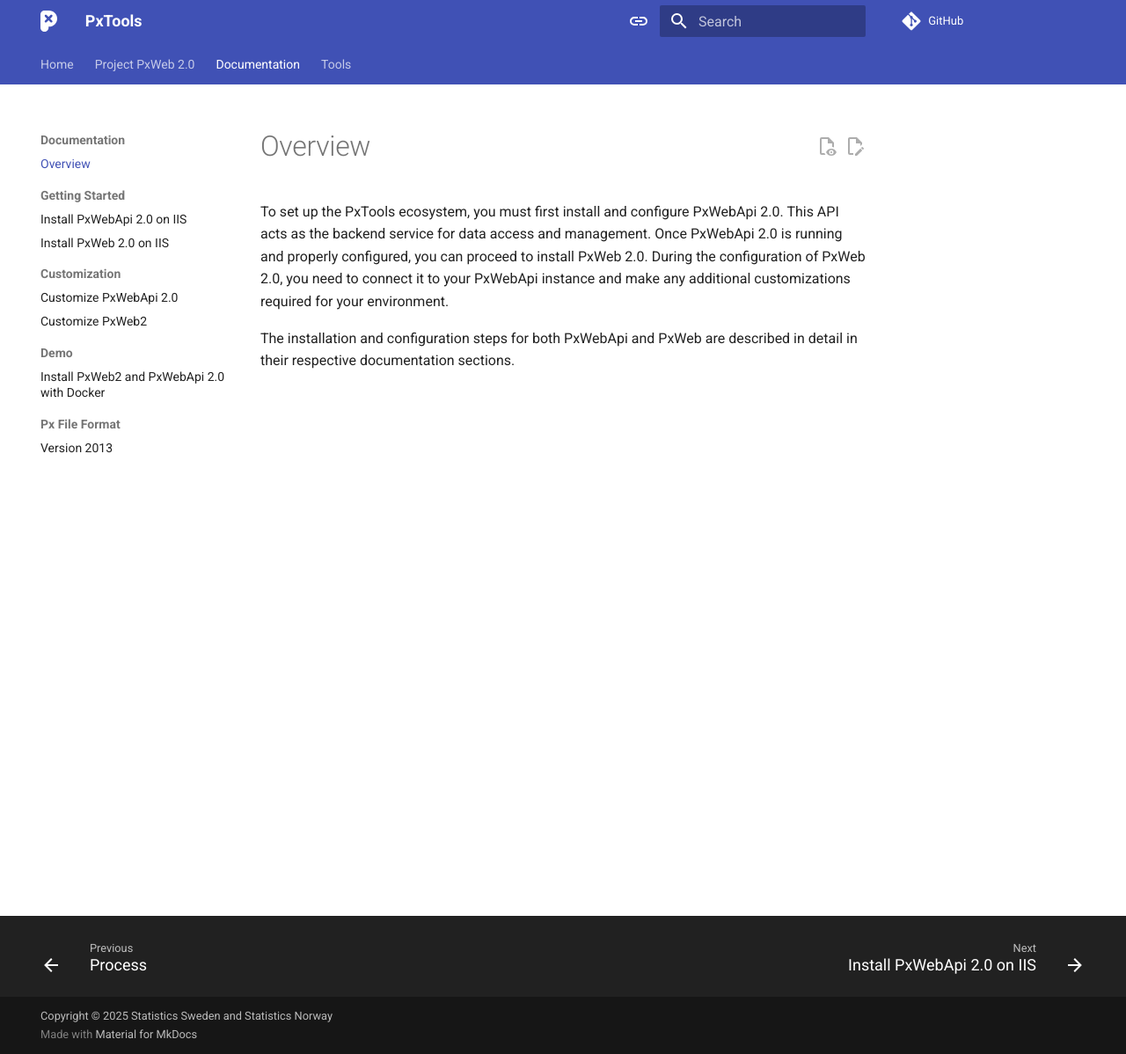
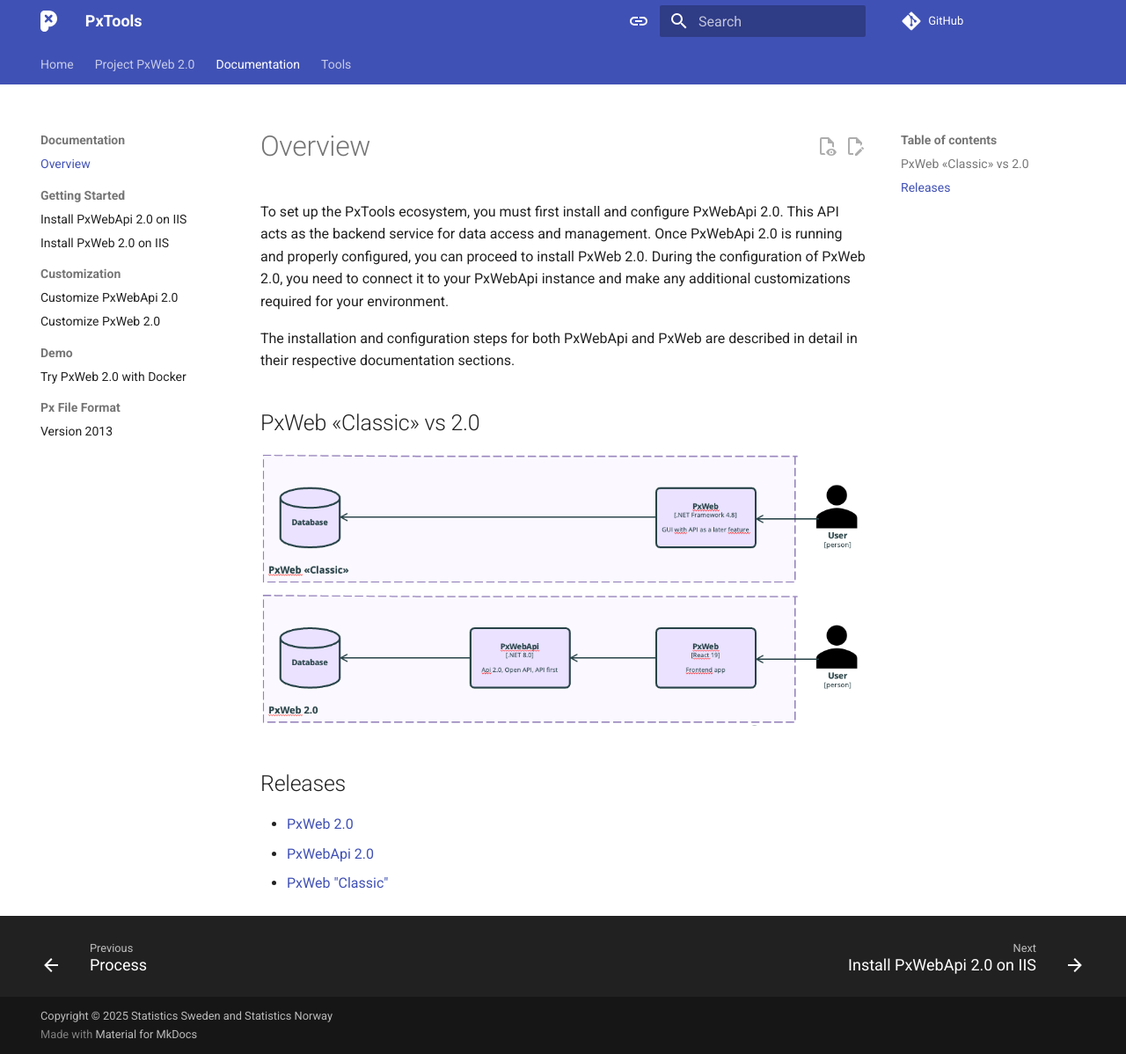
Before and after one commit to PxTools/pxtools.github.io, an MkDocs documentation site: the page built from docs/documentation/overview.md, in a window 1280 px wide and 1198 px high. Shown: the whole window at 88% size. Built offline with MkDocs 1.6.1 and Material for MkDocs 9.7.7, drawn with Linux system fonts in a browser that asks for light colours; comment, search, counter and statistics services are not loaded.

Commit message:
Add to overview and fix link in docker chapter (#17)

```diff
--- a/docs/documentation/overview.md
+++ b/docs/documentation/overview.md
@@ -3,3 +3,13 @@
 To set up the PxTools ecosystem, you must first install and configure PxWebApi 2.0. This API acts as the backend service for data access and management. Once PxWebApi 2.0 is running and properly configured, you can proceed to install PxWeb 2.0. During the configuration of PxWeb 2.0, you need to connect it to your PxWebApi instance and make any additional customizations required for your environment.
 
 The installation and configuration steps for both PxWebApi and PxWeb are described in detail in their respective documentation sections.
+
+## PxWeb «Classic» vs 2.0
+
+![Architecture overview](../assets/images/pxweb-arch.png)
+
+## Releases
+
+- [PxWeb 2.0](https://github.com/PxTools/PxWeb2/releases)
+- [PxWebApi 2.0](https://github.com/PxTools/PxWebApi/releases)
+- [PxWeb "Classic"](https://github.com/statisticssweden/PxWeb/releases)
--- a/mkdocs.yml
+++ b/mkdocs.yml
@@ -19,9 +19,9 @@
           - Install PxWeb 2.0 on IIS: PxWeb2/documentation/installation-on-iis.md
       - Customization:
           - Customize PxWebApi 2.0: PxWebApi/documentation/configuration.md
-          - Customize PxWeb2: PxWeb2/documentation/customization.md
+          - Customize PxWeb 2.0: PxWeb2/documentation/customization.md
       - Demo:
-          - Install PxWeb2 and PxWebApi 2.0 with Docker: PxWeb2/documentation/docker.md
+          - Try PxWeb 2.0 with Docker: PxWeb2/documentation/docker.md
       - Px File Format:
           - Version 2013: px-file-format/px-2013.md
   - Tools:
```
Also changed, not shown: docs/PxWeb2/documentation/docker.md (+1 -1 lines), docs/assets/images/pxweb-arch.png (added).
